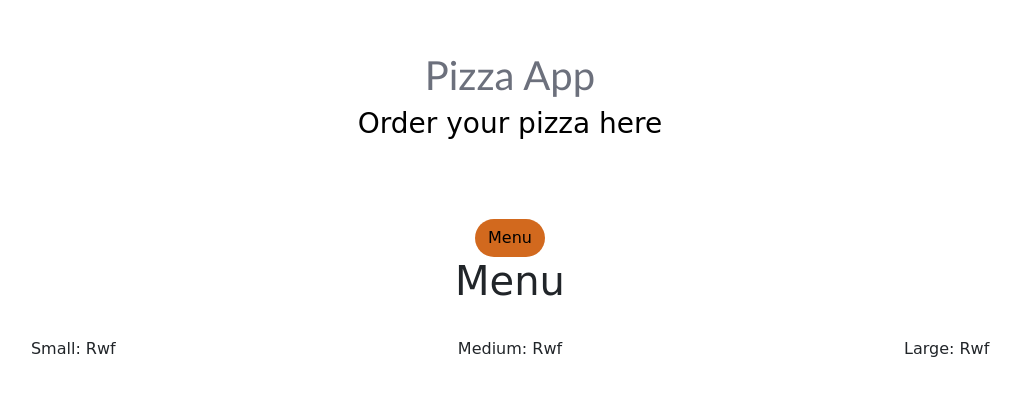
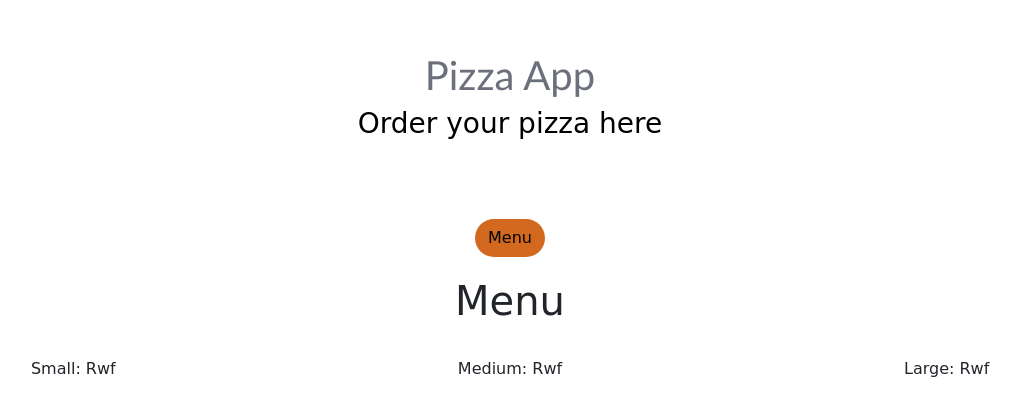
Before and after one commit to Irimurielle/Pizza-order, a plain HTML site: page index.html in a window 1280 px wide. Shown: the part 179-594 px from the top of the page, without its empty margins (130-1151 px from the left). Drawn offline with Linux system fonts and the light colour scheme; a web font is replaced by a local one.

Commit message:
styled menu

```diff
--- a/css/styles.css
+++ b/css/styles.css
@@ -31,3 +31,7 @@
     color: #000;
     background-color: chocolate;
 }
+#menu {
+    margin-bottom: 4%;
+    padding-top: 20px;
+}
```
